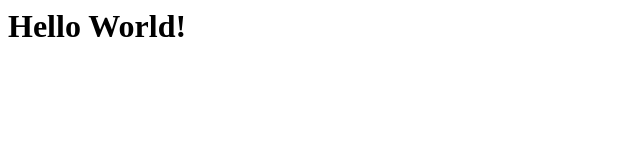
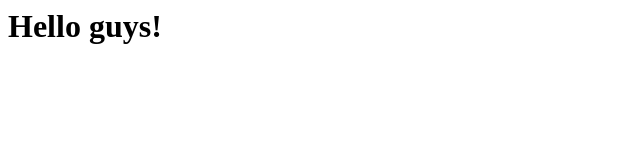
Before and after one commit to Dei11/DemoRepo, a plain HTML site: page index.html in a window 1280 px wide. Shown: the full height of the page, 0-640 px from the left. Drawn offline with Linux system fonts and the light colour scheme.

Commit message:
update index file

```diff
--- a/index.html
+++ b/index.html
@@ -4,6 +4,6 @@
     </head>
 
     <body>
-        <h1>Hello World!</h1>
+        <h1>Hello guys!</h1>
     </body>
 </html>
```
